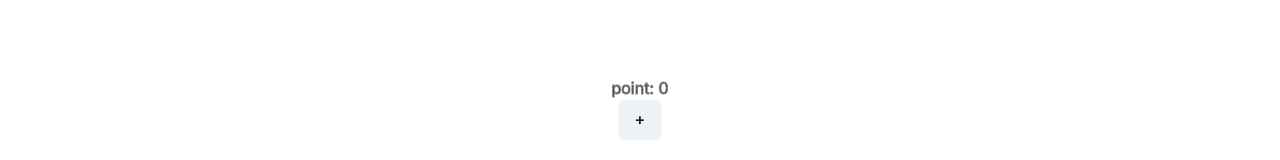
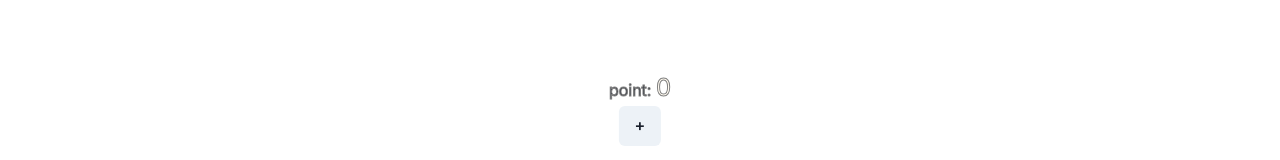
Before and after one commit to illionillion/framer-motion-drag-test, a React (Create React App) app: page / in a window 1280 px wide. Shown: the part 292-452 px from the top of the page. Built offline with nearby package versions, Linux system fonts and the light colour scheme.

Commit message:
スタイル変更

```diff
--- a/src/App.tsx
+++ b/src/App.tsx
@@ -34,7 +34,17 @@ function App() {
           flexDirection="column"
           zIndex={2}
         >
-          <Text css={{WebkitTextStrokeWidth:"1px",WebkitTextStrokeColor:"gray"}}>point: {point}</Text>
+          <Text
+            css={{
+              WebkitTextStrokeWidth: "1px",
+              WebkitTextStrokeColor: "gray",
+            }}
+          >
+            point:{" "}
+            <Text as="span" fontSize="2xl" color="floralwhite">
+              {point}
+            </Text>
+          </Text>
           <Button onClick={onClick}>+</Button>
         </Center>
         <div
```
